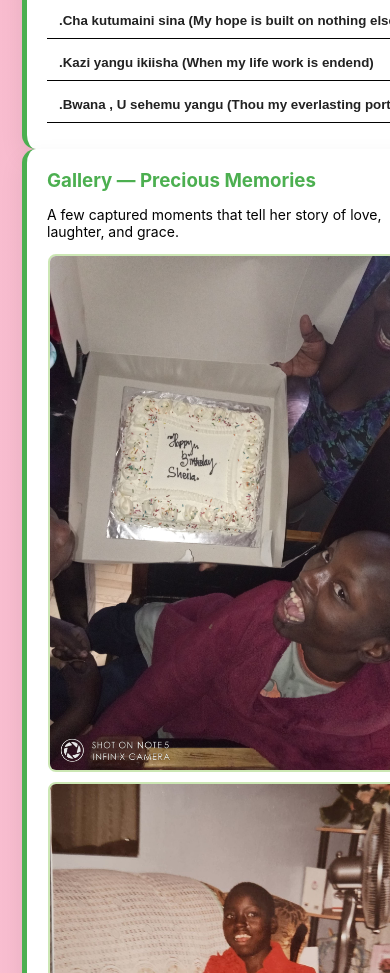
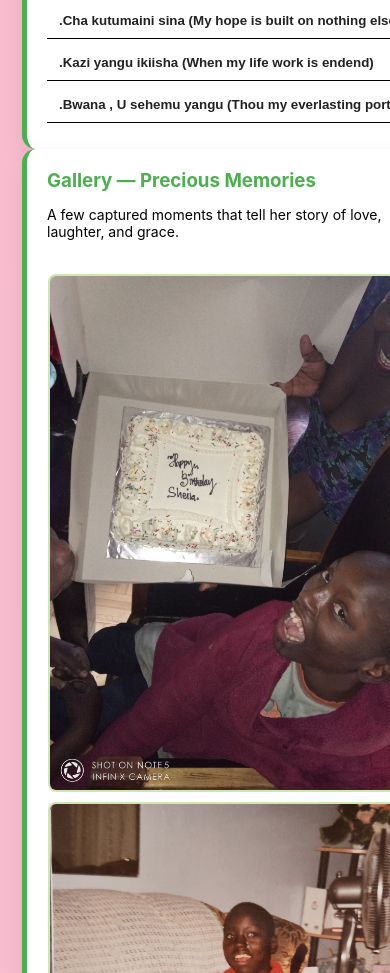
Before and after one commit to simon9001/the-trial, a plain HTML site: page index.html in a window 390 px wide. Shown: the part 2211-3184 px from the top of the page. Drawn offline with Linux system fonts and the light colour scheme.

Commit message:
today shiping  commit

```diff
--- a/styles.css
+++ b/styles.css
@@ -264,6 +264,8 @@ main {
 }
 @media (max-width: 600px) {
   .gallery-grid {
+    padding-top: 20px;
+    padding-bottom: 0px;
     grid-template-columns: repeat(1, 1fr);
     grid-template-rows: repeat(2, auto);
   }
```
